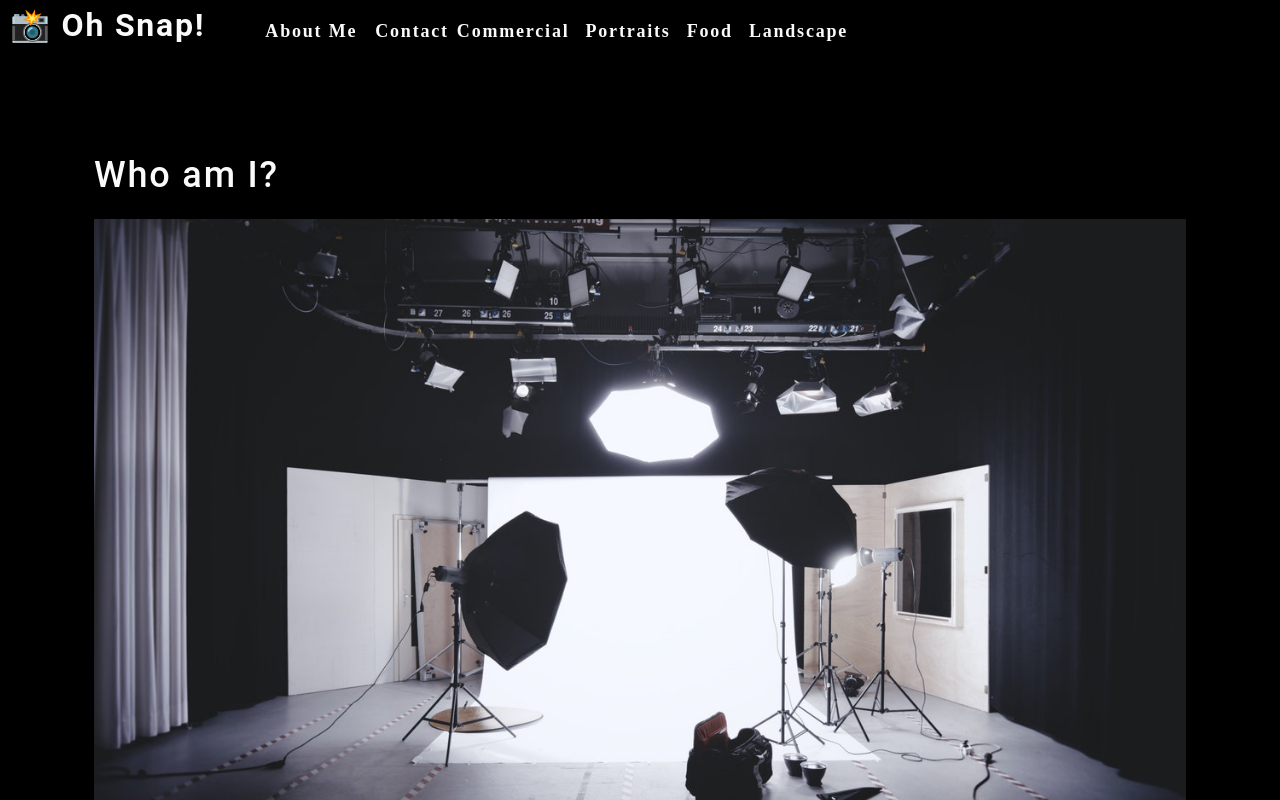
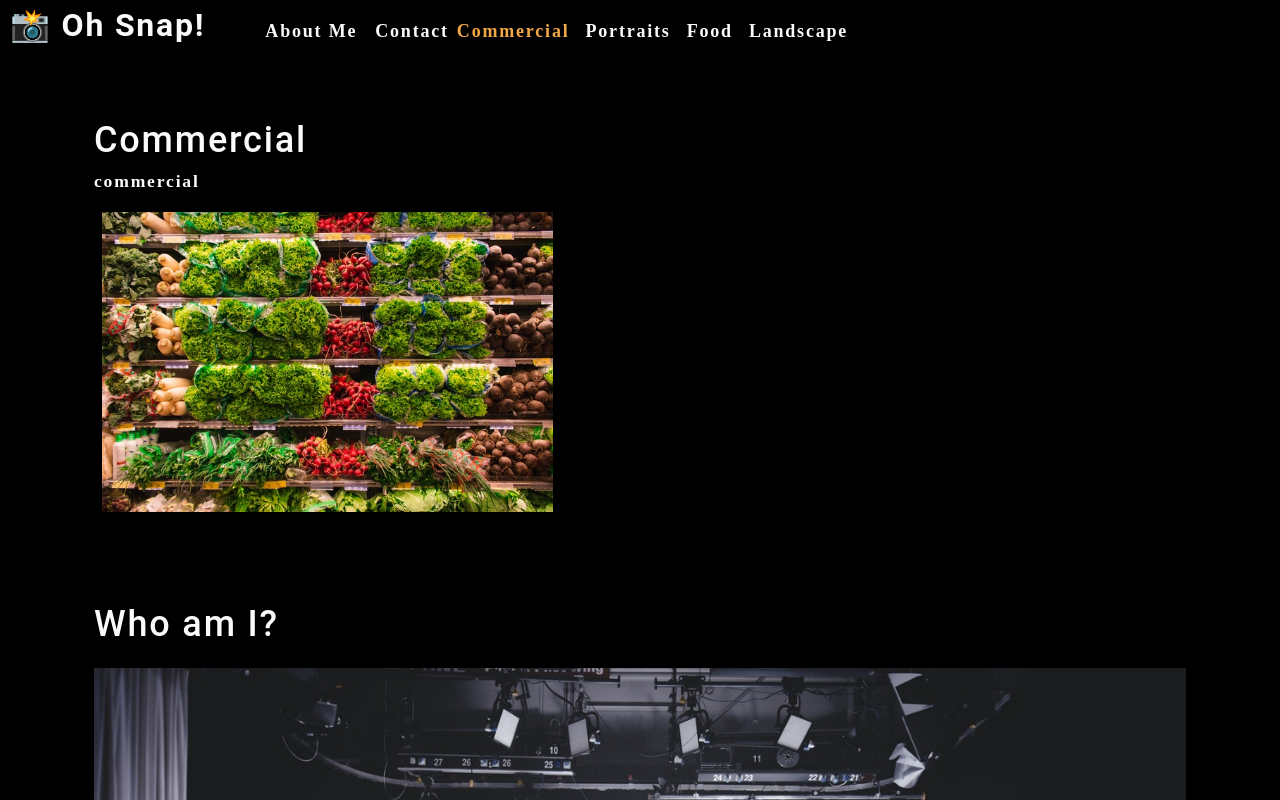
Before and after one commit to vidurham/photo-port, a React (Create React App) app: page / in a window 1280 px wide. Shown: the top 800 px of the page. Built offline with nearby package versions, Linux system fonts and the light colour scheme.

Commit message:
updated nav bar to App

```diff
--- a/src/App.js
+++ b/src/App.js
@@ -1,13 +1,27 @@
-import React from 'react';
+import React, { useState } from 'react';
 import Nav from './components/Nav';
 import About from './components/About';
+import Gallery from "./components/Gallery";
 
 function App() {
+  const [categories] = useState([
+    {name: "commercial", description: "Photos of grocery stores, food trucks, and other commercial projects"},
+    {name: "portraits", description: "Portraits of people in my life"},
+    {name: "food", description: "Delicious delicacies"},
+    {name: 'landscape', description: "Fields, farmhouses, waterfalls, and the beauty of nature"}
+  ]);
+
+  const [currentCategory, setCurrentCategory] = useState(categories[0]);
 
   return (
     <div>
-      <Nav></Nav>
+      <Nav
+        categories={categories}
+        setCurrentCategory={setCurrentCategory}
+        currentCategory={currentCategory}
+      ></Nav>
       <main>
+        <Gallery></Gallery>
         <About></About>
       </main>
     </div>
--- /dev/null
+++ b/src/components/Gallery/index.js
@@ -0,0 +1,21 @@
+import React from 'react';
+import { capitalizeFirstLetter } from '../../utils/helpers';
+import photo from "../../assets/small/commercial/0.jpg";
+
+function Gallery(props) {
+    const currentCategory = {
+        name: "commercial",
+        description: "Photos of grocery stores, food trucks, and other commercial projects"
+    };
+    return (
+        <section>
+            <h1>{capitalizeFirstLetter(currentCategory.name)}</h1>
+            <p>{currentCategory.name}</p>
+            <div className='flex-row'>
+                <img src={photo} alt="Commercial Example" className='img-thumbnail mx-1'/>
+            </div>
+        </section>
+    );
+}
+
+export default Gallery;
--- a/src/components/Nav/index.js
+++ b/src/components/Nav/index.js
@@ -1,16 +1,16 @@
-import React from 'react';
+import React, { useEffect } from 'react';
+import { capitalizeFirstLetter } from "../../utils/helpers";
 
-function Nav() {
-    const categories = [
-        {name: "Commercial", description: "Photos of grocery stores, food trucks, and other commercial projects"},
-        {name: "Portraits", description: "Portraits of people in my life"},
-        {name: "Food", description: "Delicious delicacies"},
-        {name: 'Landscape', description: "Fields, farmhouses, waterfalls, and the beauty of nature"}
-    ];
+function Nav(props) {
+    const {
+        categories = [],
+        setCurrentCategory,
+        currentCategory,
+    } = props;
 
-    function categorySelected(name) {
-        console.log(`${name} clicked`)
-    }
+    useEffect(() => {
+        document.title = capitalizeFirstLetter(currentCategory.name);
+    }, [currentCategory]);
 
     return (
         <header className='flex-row px-1'>
@@ -31,8 +31,8 @@
                     </li>
                     {
                         categories.map((category) => (
-                            <li className='mx-1' key={category.name}>
-                                <span onClick={() => categorySelected(category.name)}>{category.name}</span>
+                            <li className={`mx-1 ${currentCategory.name === category.name && 'navActive'}`} key={category.name}>
+                                <span onClick={() => setCurrentCategory(category)}>{capitalizeFirstLetter(category.name)}</span>
                             </li>
                         ))
                     }
```
